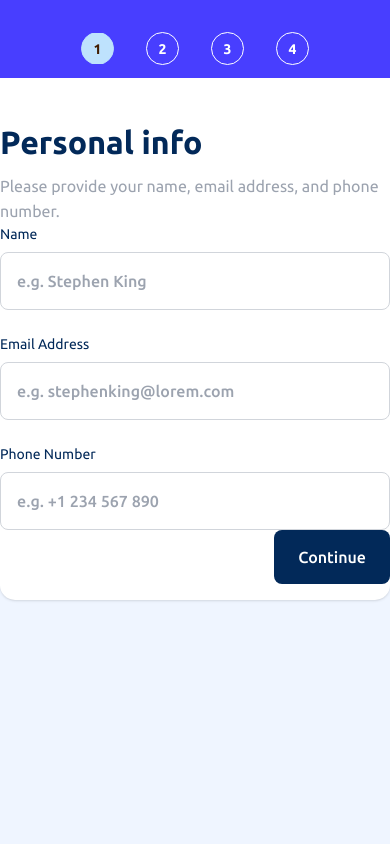
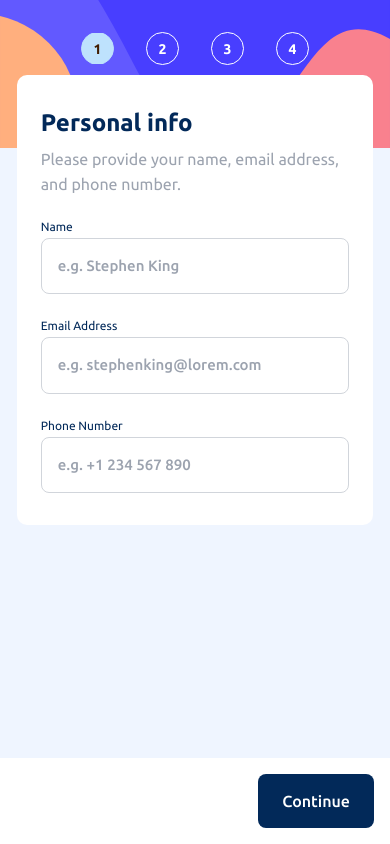
Before and after one commit to Temi-pinheiro/fem-multistep-form, a React (Vite) app: page / in a window 390 px wide. Built offline with nearby package versions, Linux system fonts and the light colour scheme.

Commit message:
made form responsive;

```diff
--- a/src/components/Header/index.tsx
+++ b/src/components/Header/index.tsx
@@ -7,7 +7,9 @@ export const Header = ({
 }) => {
   return (
     <div className='flex flex-col gap-y-2'>
-      <h2 className='text-[#022959] text-[32px] font-bold'>{title}</h2>
+      <h2 className='text-[#022959] text-2xl md:text-[32px] font-bold'>
+        {title}
+      </h2>
       <p className='leading-[25px] text-gray-400'>{details}</p>
     </div>
   );
--- a/src/components/TextInput/index.tsx
+++ b/src/components/TextInput/index.tsx
@@ -25,9 +25,9 @@ export const TextInput = ({
   ...props
 }: TextInputProps) => {
   return (
-    <div className='flex flex-col gap-y-2'>
+    <div className='flex flex-col gap-y-[3px] md:gap-y-2'>
       {label && (
-        <label className='text-sm text-[#022959]' htmlFor={name}>
+        <label className='text-xs md:text-sm text-[#022959]' htmlFor={name}>
           {label}
           {required && <span className='input--required'></span>}
         </label>
@@ -41,7 +41,7 @@ export const TextInput = ({
         type={type}
         id={name}
         name={name}
-        className='border rounded-lg border-gray-300 outline-none p-4 font-medium text-[#022959] focus:border-[#483EFF] transition-all duration-300'
+        className='border rounded-lg border-gray-300 outline-none p-4 text-[15px] md:text-base font-medium text-[#022959] focus:border-[#483EFF] transition-all duration-300'
         readOnly={readOnly}
         {...props}
       />
--- a/src/pages/Home/index.tsx
+++ b/src/pages/Home/index.tsx
@@ -50,8 +50,8 @@ export const HomePage = () => {
   ];
   return (
     <main className='bg-[#EFF5FF] grid w-screen h-screen md:place-items-center md:px-6 lg:px-0'>
-      <div className='flex flex-col md:flex-row items-start md:gap-x-10 lg:gap-x-[100px] rounded-[15px] md:p-4 bg-white shadow w-full h-full max-w-[940px] max-h-[600px]'>
-        <aside className='h-[172px] pt-8 md:h-full bg-[#483EFF] md:rounded-[10px] w-full md:w-[274px] md:py-10 md:px-4 lg:px-8 overflow-clip relative'>
+      <div className='flex flex-col md:flex-row items-start md:gap-x-10 lg:gap-x-[100px] rounded-[15px] md:p-4 bg-[#EFF5FF] md:bg-white shadow w-full h-full max-w-[940px] md:max-h-[600px]'>
+        <aside className='h-[172px] pt-8 md:h-full bg-[#483EFF] md:rounded-[10px] w-full md:w-[274px] md:py-10 md:px-4 lg:px-8 md:overflow-clip relative'>
           <Panes
             active={currentStepIndex.toString()}
             handleChange={setStep}
@@ -61,9 +61,13 @@ export const HomePage = () => {
             className='hidden md:inline object-cover inset-0 h-full w-full absolute'
             src='../../src/assets/images/bg-sidebar-desktop.svg'
           />
+          <img
+            className='inline md:hidden object-cover inset-0 h-full w-full absolute'
+            src='../../src/assets/images/bg-sidebar-mobile.svg'
+          />
         </aside>
         <form
-          className='flex flex-col w-full md:pr-10 lg:pr-[100px] pt-10 pb-4 h-full'
+          className='flex flex-col w-full md:pr-10 lg:pr-[100px] md:pt-10 md:pb-4 h-full'
           onSubmit={submit}
         >
           <motion.div
@@ -72,14 +76,14 @@ export const HomePage = () => {
             exit={{ opacity: 0 }}
             transition={{ duration: 0.68 }}
             key={currentStepIndex}
-            className='h-full'
+            className='md:h-full md:w-full w-[91.4%] mx-auto md:mx-0 bg-white rounded-[10px] md:rounded-none px-6 py-8 md:p-0 -mt-[73px] md:-mt-0 z-10'
           >
             {step}
           </motion.div>
 
           {isLastStep ? null : (
             <div
-              className='mt-auto flex items-center w-full '
+              className='mt-auto bg-white md:bg-inherit p-4 md:p-0 flex items-center w-full '
               aria-label='buttons place'
             >
               <AnimatePresence>
--- a/src/steps/Step1.tsx
+++ b/src/steps/Step1.tsx
@@ -7,7 +7,7 @@ export const Step1 = ({ data, update }: { data: any; update: any }) => {
         title='Personal info'
         details='Please provide your name, email address, and phone number.'
       />
-      <div className='flex flex-col gap-y-6 md:mt-[35px]'>
+      <div className='flex flex-col gap-y-6 mt-[22px] md:mt-[35px]'>
         <TextInput
           label='Name'
           required
```
